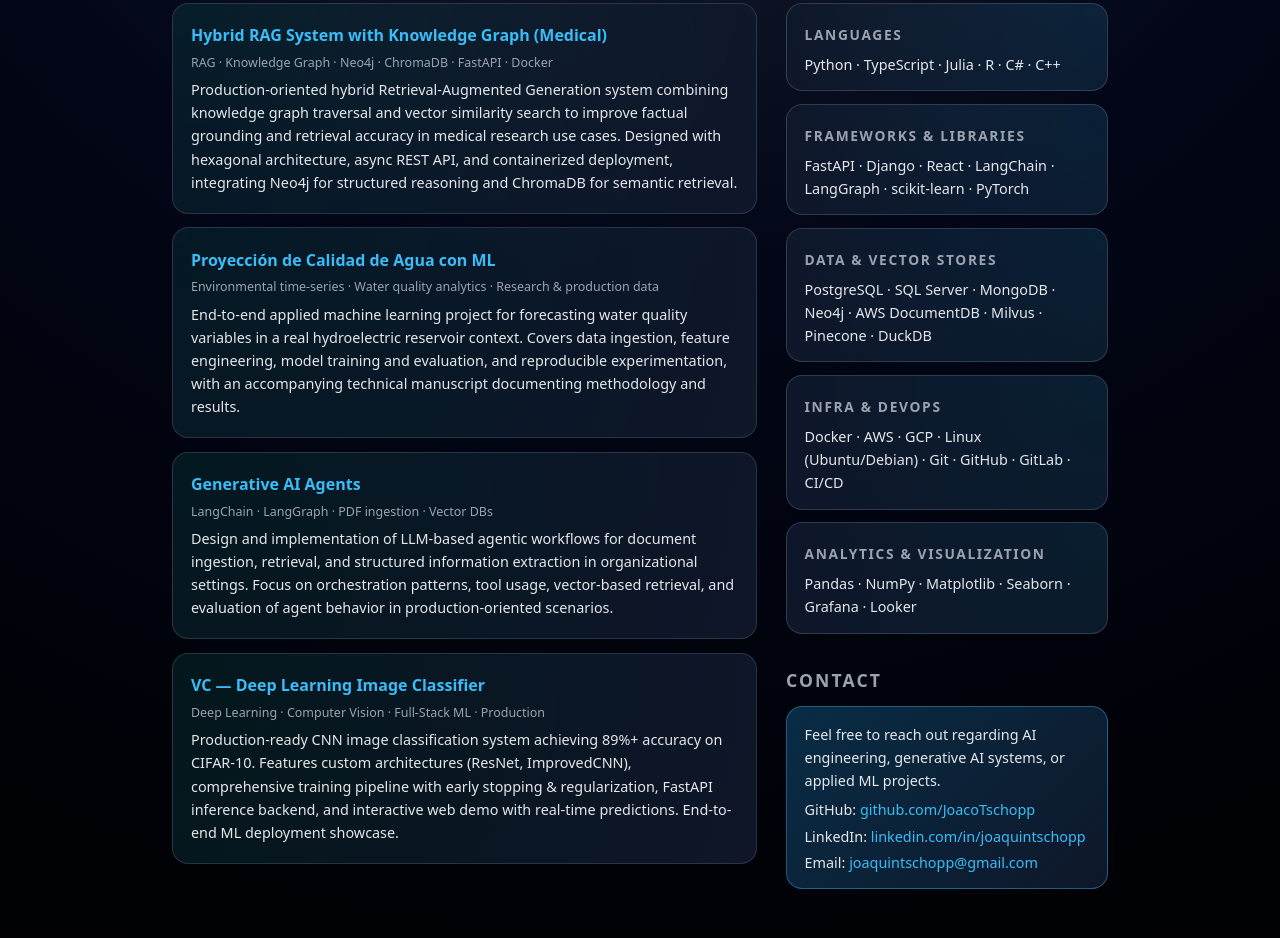
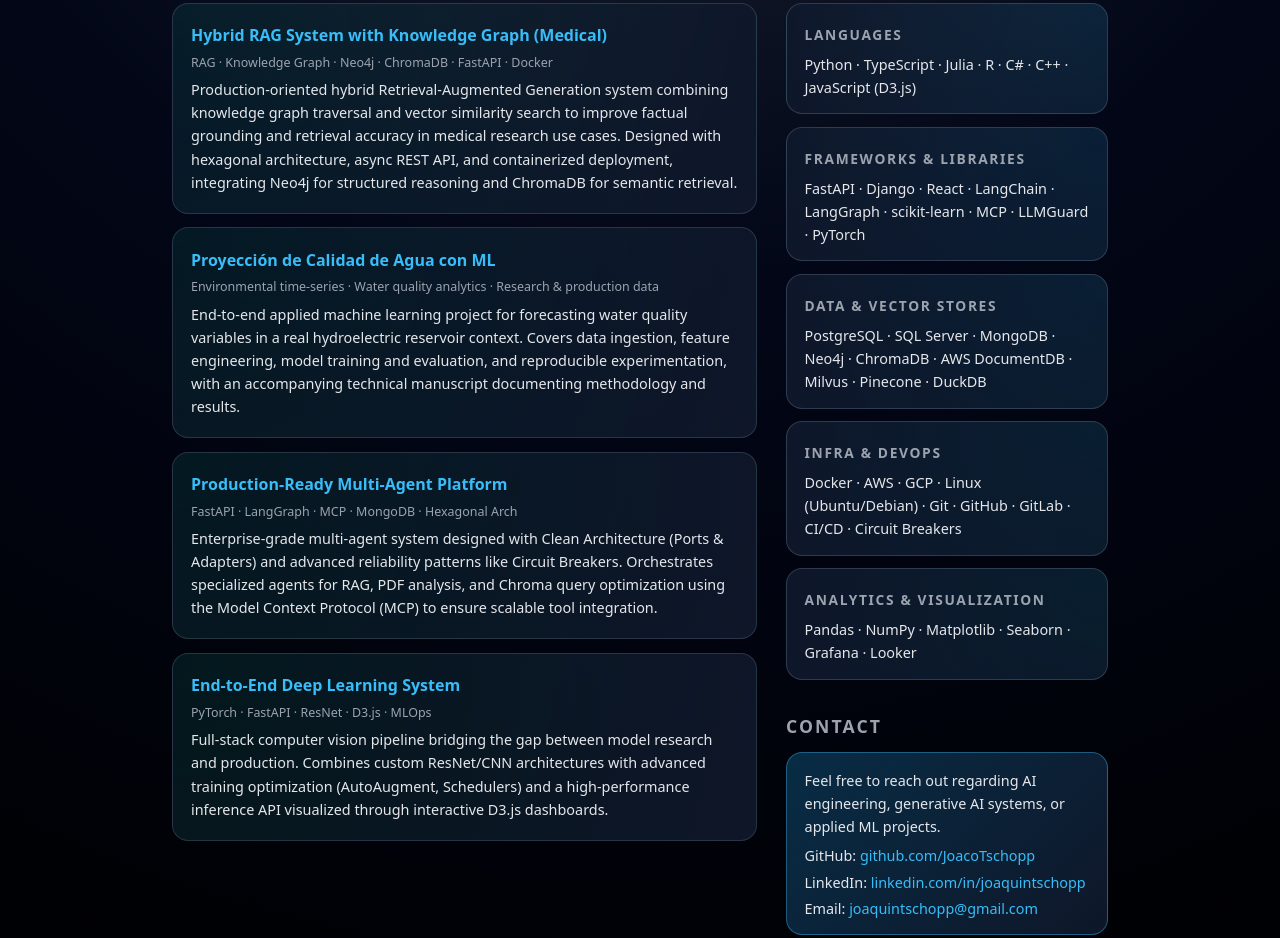
Before and after one commit to JoacoTschopp/joacotschopp.github.io, a plain HTML site: page index.html in a window 1280 px wide. Shown: the part 457-1395 px from the top of the page. Drawn offline with Linux system fonts and the light colour scheme.

Commit message:
Update index.html

```diff
--- a/index.html
+++ b/index.html
@@ -241,24 +241,31 @@
                 </article>
 
                 <article class="card">
-                    <h3><a href="https://github.com/JoacoTschopp/AgentesAI" target="_blank" rel="noopener noreferrer">Generative AI Agents</a></h3>
-                    <small>LangChain · LangGraph · PDF ingestion · Vector DBs</small>
+                    <h3>
+                        <a href="https://github.com/JoacoTschopp/AgentesAI" target="_blank" rel="noopener noreferrer">
+                        Production-Ready Multi-Agent Platform
+                        </a>
+                    </h3>
+                    <small>FastAPI · LangGraph · MCP · MongoDB · Hexagonal Arch</small>
                     <p>
-                        Design and implementation of LLM-based agentic workflows for document ingestion,
-                        retrieval, and structured information extraction in organizational settings.
-                        Focus on orchestration patterns, tool usage, vector-based retrieval,
-                        and evaluation of agent behavior in production-oriented scenarios.
+                        Enterprise-grade multi-agent system designed with Clean Architecture (Ports & Adapters)
+                        and advanced reliability patterns like Circuit Breakers. Orchestrates specialized agents
+                        for RAG, PDF analysis, and Chroma query optimization using the Model Context Protocol (MCP)
+                        to ensure scalable tool integration.
                     </p>
                 </article>
 
                 <article class="card">
-                    <h3><a href="https://github.com/JoacoTschopp/VC-ARN" target="_blank" rel="noopener noreferrer">VC — Deep Learning Image Classifier</a></h3>
-                    <small>Deep Learning · Computer Vision · Full-Stack ML · Production</small>
+                    <h3>
+                        <a href="https://github.com/JoacoTschopp/deep-learning-image-classification" target="_blank" rel="noopener noreferrer">
+                        End-to-End Deep Learning System
+                        </a>
+                    </h3>
+                    <small>PyTorch · FastAPI · ResNet · D3.js · MLOps</small>
                     <p>
-                        Production-ready CNN image classification system achieving 89%+ accuracy on CIFAR-10.
-                        Features custom architectures (ResNet, ImprovedCNN), comprehensive training pipeline with
-                        early stopping & regularization, FastAPI inference backend, and interactive web demo
-                        with real-time predictions. End-to-end ML deployment showcase.
+                        Full-stack computer vision pipeline bridging the gap between model research and production.
+                        Combines custom ResNet/CNN architectures with advanced training optimization (AutoAugment, Schedulers)
+                        and a high-performance inference API visualized through interactive D3.js dashboards.
                     </p>
                 </article>
             </section>
@@ -271,22 +278,22 @@
 
                 <div class="stack-block">
                     <strong>Languages</strong>
-                    <p>Python · TypeScript · Julia · R · C# · C++</p>
+                    <p>Python · TypeScript · Julia · R · C# · C++ · JavaScript (D3.js)</p>
                 </div>
 
                 <div class="stack-block">
                     <strong>Frameworks &amp; Libraries</strong>
-                    <p>FastAPI · Django · React · LangChain · LangGraph · scikit-learn  · PyTorch</p>
+                    <p>FastAPI · Django · React · LangChain · LangGraph · scikit-learn · MCP · LLMGuard · PyTorch</p>
                 </div>
 
                 <div class="stack-block">
                     <strong>Data &amp; Vector Stores</strong>
-                    <p>PostgreSQL · SQL Server · MongoDB · Neo4j · AWS DocumentDB · Milvus · Pinecone · DuckDB</p>
+                    <p>PostgreSQL · SQL Server · MongoDB · Neo4j · ChromaDB · AWS DocumentDB · Milvus · Pinecone · DuckDB</p>
                 </div>
 
                 <div class="stack-block">
                     <strong>Infra &amp; DevOps</strong>
-                    <p>Docker · AWS · GCP · Linux (Ubuntu/Debian) · Git · GitHub · GitLab · CI/CD</p>
+                    <p>Docker · AWS · GCP · Linux (Ubuntu/Debian) · Git · GitHub · GitLab · CI/CD · Circuit Breakers</p>
                 </div>
 
                 <div class="stack-block">
```
